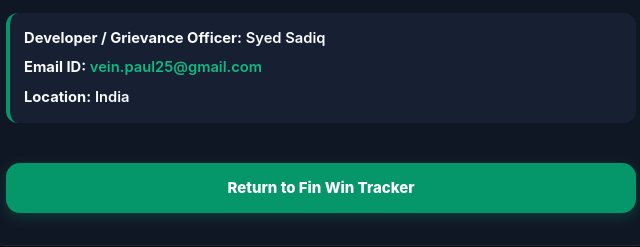
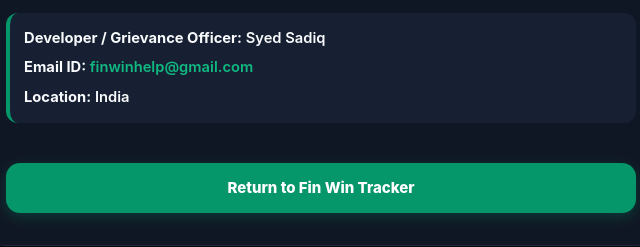
Before and after one commit to finwinapp/FW, a plain HTML site: page index.html in a window 1280 px wide. Shown: the part 1051-1298 px from the top of the page, 319-959 px from the left. Drawn offline with Linux system fonts and the light colour scheme.

Commit message:
Update index.html

```diff
--- a/index.html
+++ b/index.html
@@ -172,7 +172,7 @@
     <p>If you have any questions, concerns, or grievances regarding this Privacy Policy or offline data management in Fin Win, please contact our Developer and Grievance Officer directly:</p>
     <div class="highlight-box">
       <p style="margin-bottom: 6px; color: var(--text-primary);"><strong>Developer / Grievance Officer:</strong> Syed Sadiq</p>
-      <p style="margin-bottom: 6px; color: var(--text-primary);"><strong>Email ID:</strong> <a href="mailto:vein.paul25@gmail.com" style="color: var(--accent-text); text-decoration: none;">vein.paul25@gmail.com</a></p>
+      <p style="margin-bottom: 6px; color: var(--text-primary);"><strong>Email ID:</strong> <a href="mailto:finwinhelp@gmail.com" style="color: var(--accent-text); text-decoration: none;">finwinhelp@gmail.com</a></p>
       <p style="margin-bottom: 0; color: var(--text-primary);"><strong>Location:</strong> India</p>
     </div>
 
```
